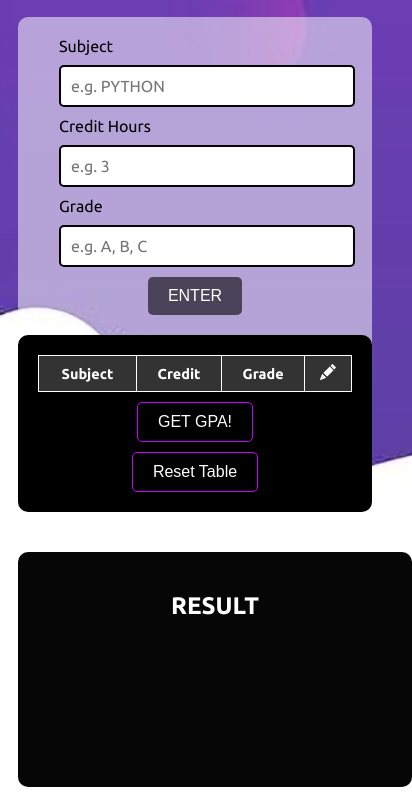
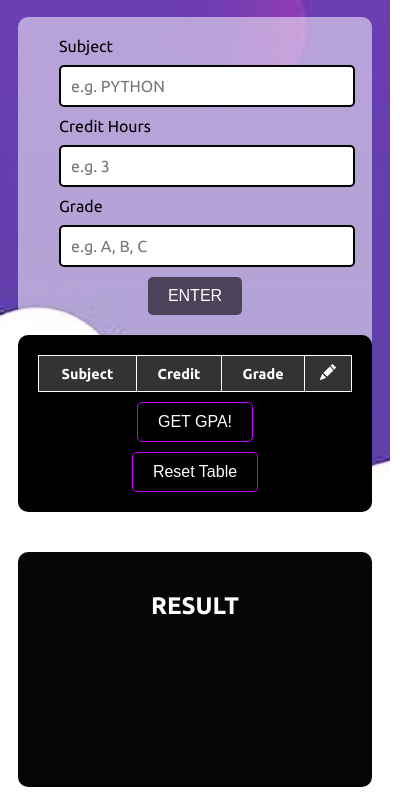
Before and after one commit to M-Manoj-official/GPA-Calculator, a plain HTML site: page index.html in a window 390 px wide. Shown: the part 133-938 px from the top of the page, 412 px wide, since content can reach past the window. Drawn offline with nearby package versions, Linux system fonts and the light colour scheme; a web font is replaced by a local one.

Commit message:
Edited Responsive model

```diff
--- a/style.css
+++ b/style.css
@@ -4,6 +4,7 @@ body {
     background-size: cover;
     border-radius: 10px;
     color: white;
+    padding: 10px;
 }
 
 body>h1 {
@@ -343,7 +344,7 @@ p {
     }
 
     .result-container {
-        width: 100%;
+        width: auto;
     }
 
     .nav-container {
```
